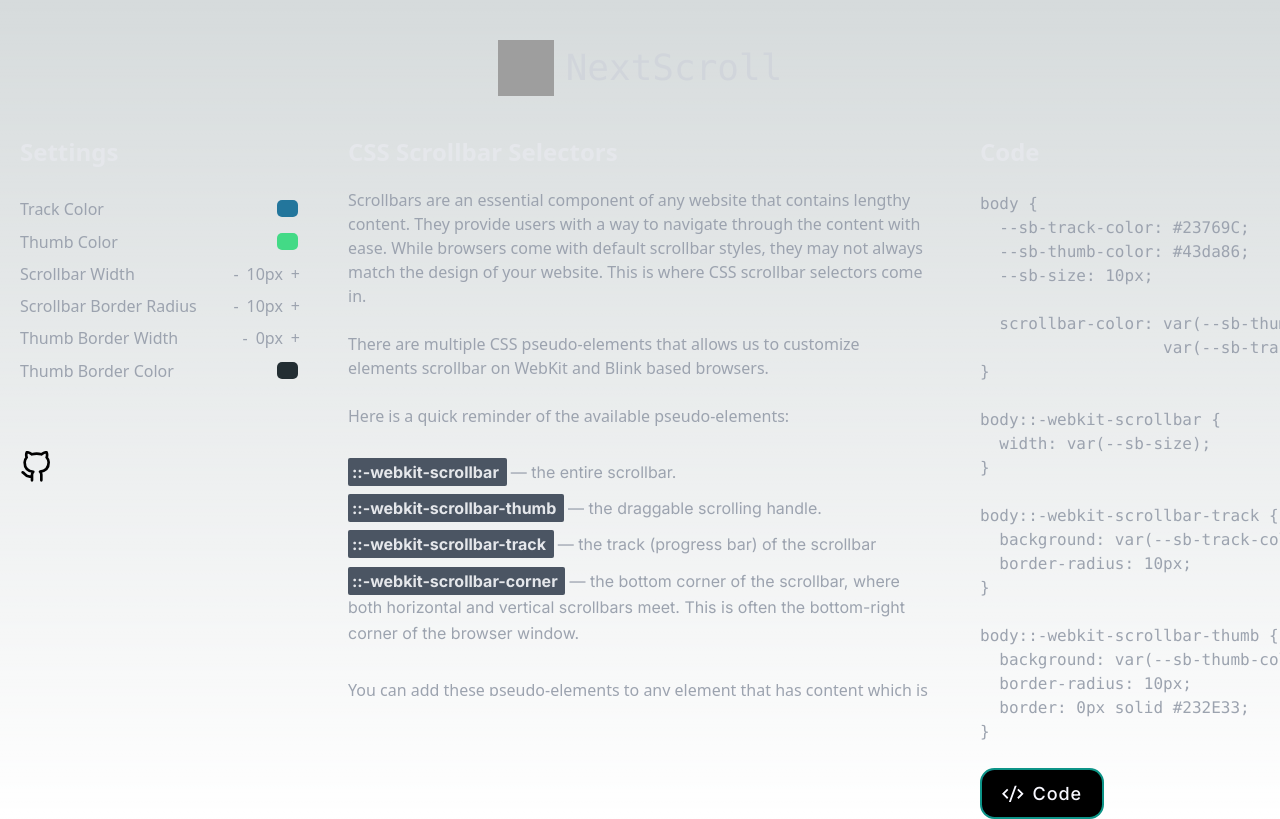
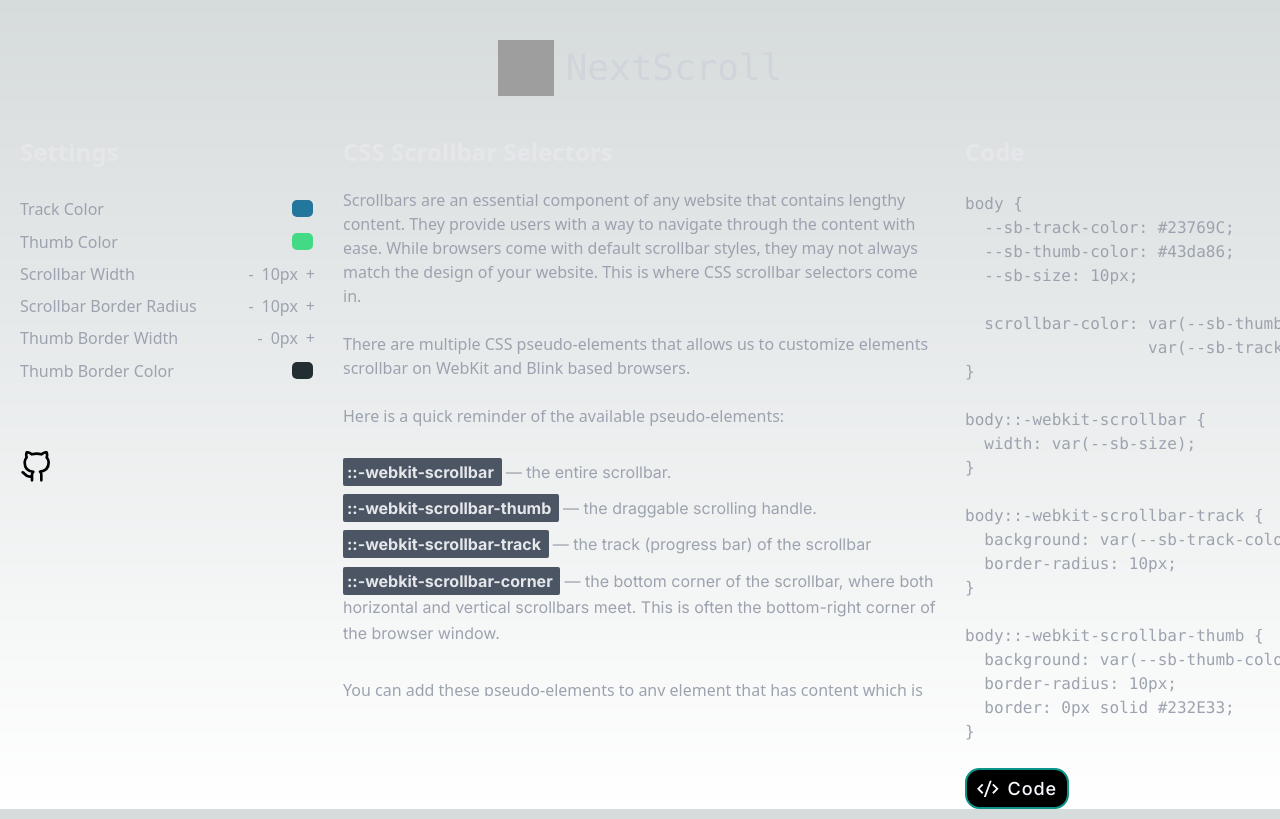
Before and after one commit to shaiadul/nextscroll, a Next.js app: page / in a window 1280 px wide. Shown: the top 819 px of the page. Built offline with nearby package versions, Linux system fonts and the light colour scheme; grey boxes are pictures that could not be loaded.

Commit message:
ready size refactor

```diff
--- a/app/globals.css
+++ b/app/globals.css
@@ -70,8 +70,7 @@
   transition: color 0.4s;
   display: inline-flex;
   align-items: center;
-  padding: 10px 20px;
-  /* padding: 0.8em 1.2em 0.8em 1.05em; */
+  padding: 5px 10px;
 }
 .cssbuttons-io::before,
 .cssbuttons-io::after {
--- a/app/page.js
+++ b/app/page.js
@@ -5,7 +5,7 @@
 export default function Home() {
   return (
     <section className="container mx-auto px-5">
-      <div className="grid grid-cols-1 md:grid-cols-3 lg:grid-cols-4 justify-center items-start gap-10">
+      <div className="grid grid-cols-1 md:grid-cols-3 lg:grid-cols-4 justify-center items-start gap-5">
         <SettingBar />
         <Description />
         <Code />
--- a/components/code/index.jsx
+++ b/components/code/index.jsx
@@ -30,18 +30,14 @@
 
       // Remove the temporary textarea
       document.body.removeChild(textarea);
-
-      // Log or show a message to indicate the copy action
-      console.log("Code copied to clipboard!");
     }
   };
 
   return (
     <div>
       <h1 className="text-2xl text-gray-200 font-sans font-semibold">Code</h1>
-
-      <div className="text-gray-400">
-        <pre ref={codeRef}>
+      <div className="text-gray-400 ">
+        <pre className="my-0" ref={codeRef}>
           {`
 body {
   --sb-track-color: ${trackColor};
@@ -68,8 +64,6 @@
 }
           `}
         </pre>
-
-        <div>
         <button className="cssbuttons-io" onClick={handleCopyClick}>
           <span>
             <svg xmlns="http://www.w3.org/2000/svg" viewBox="0 0 24 24">
@@ -84,7 +78,6 @@
         </button>
       </div>
     </div>
-    </div>
   );
 };
 
--- a/components/description/index.jsx
+++ b/components/description/index.jsx
@@ -15,7 +15,7 @@
 
   return (
     <section
-      className={`lg:col-span-2 mb-5 px-2 h-[70vh] overflow-y-scroll section scrollbar`}
+      className={`lg:col-span-2 mb-5 px-2 h-[70vh] overflow-y-scroll section`}
     >
       <style jsx>{`
         .section {
```
Lines whose indentation alone changed are shown as unchanged.
